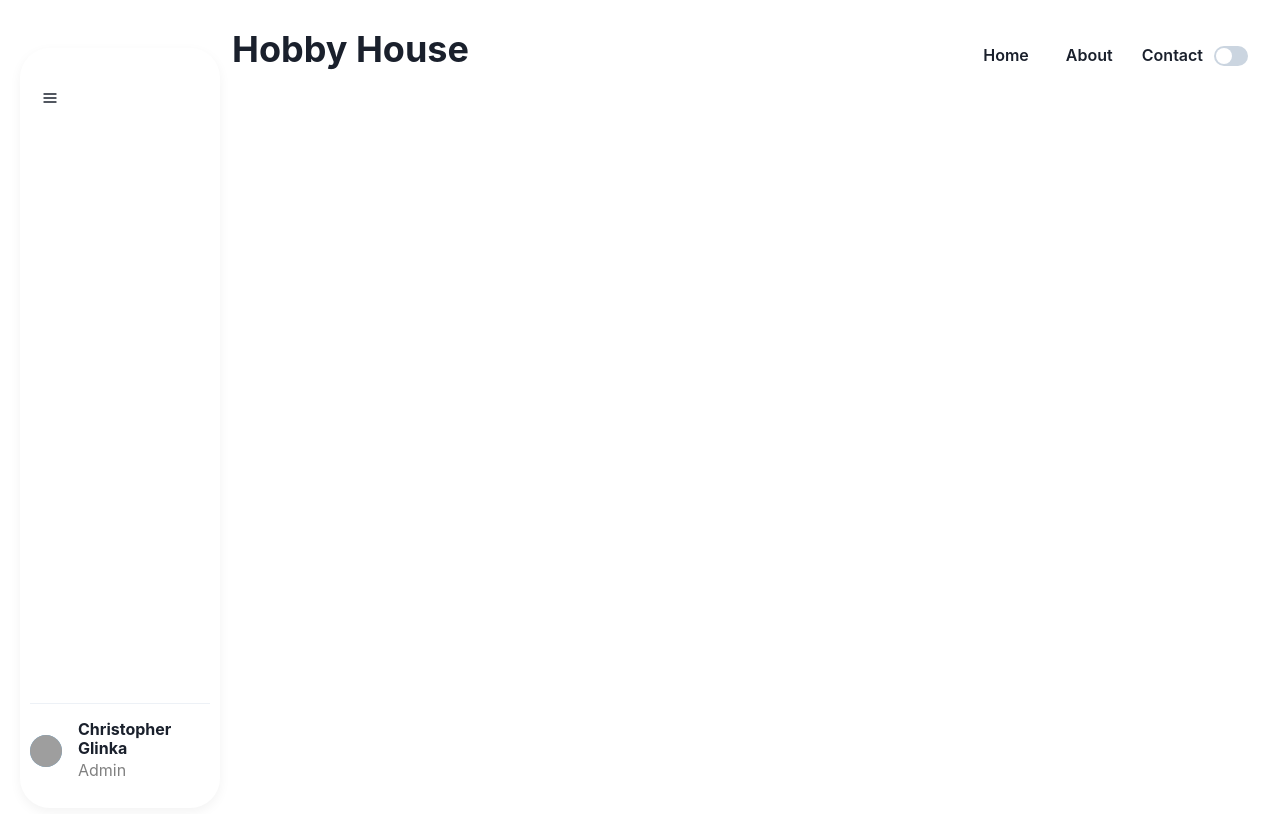
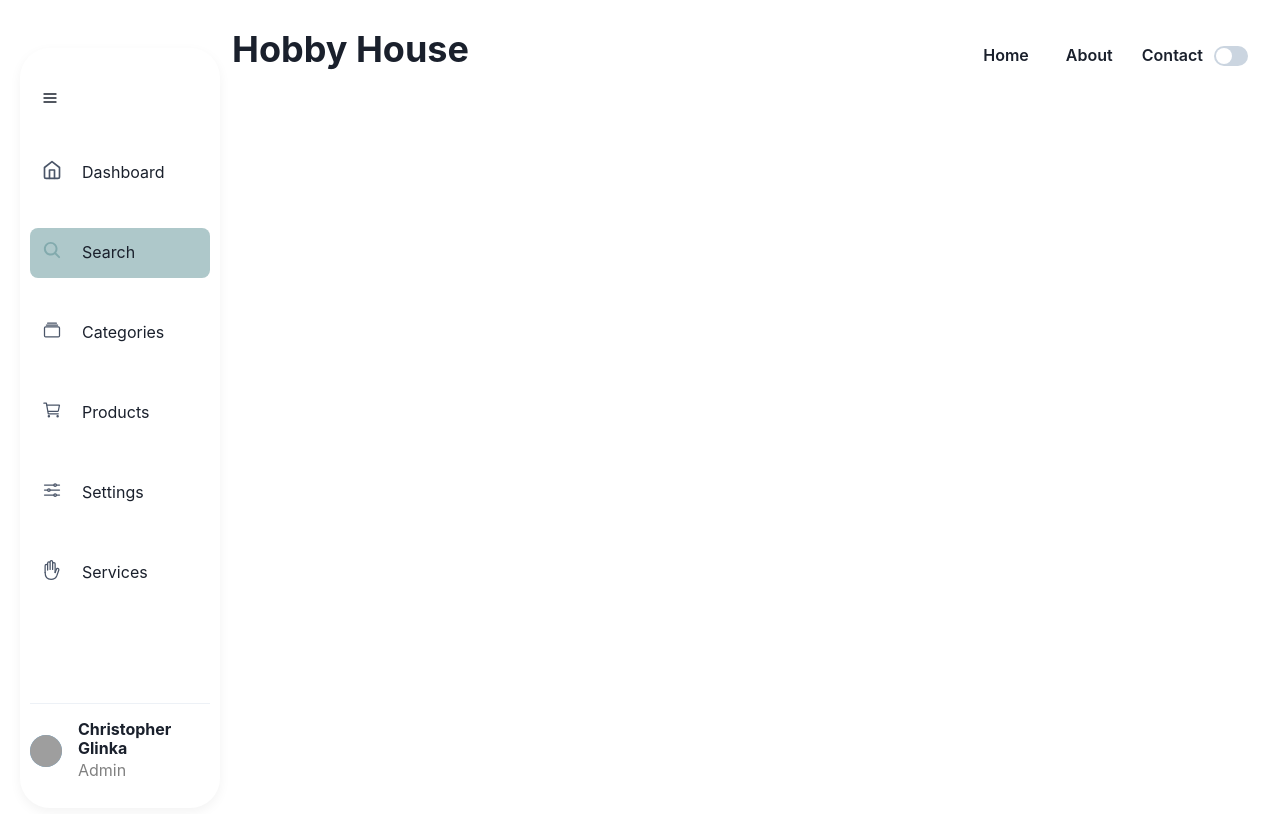
Before and after one commit to CGlinka95/hobby-house, a Next.js app in the folder hobby-house/: page / in a window 1280 px wide. Shown: the top 814 px of the page. Built offline with nearby package versions, Linux system fonts and the light colour scheme; grey boxes are pictures that could not be loaded.

Commit message:
sidebar
sidebar finished and functional

```diff
--- /dev/null
+++ b/hobby-house/components/sidebar/NavHoverBox.js
@@ -0,0 +1,40 @@
+import React from "react";
+import {
+    Flex,
+    Heading,
+    Text,
+    Icon
+} from "@chakra-ui/react";
+
+export default function NavHoverBox({icon, title, description}) {
+    return (
+        <>
+            <Flex
+              pos="absolute"
+              mt="calc(100px - 7.5px)"
+              ml="-10px"
+              w={0}
+              h={0}
+              borderTop="10px solid transparent"
+              borderBottom="10px solid transparent"
+              borderRight="10px solid #82AAAD"
+            />
+            <Flex
+              h={200}
+              w={200}
+              w="100%"
+              flexDir="column"
+              alignItems="center"
+              justify="center"
+              backgroundColor="#82AAAD"
+              borderRadius="10px"
+              color="white"
+              textAlign="center"
+            >
+                <Icon as={icon} fontSize="3x1" mb={4} />
+                <Heading size="md" fontWeight="normal">{title}</Heading>
+                <Text>{description}</Text>
+            </Flex>
+        </>
+    )
+}
--- /dev/null
+++ b/hobby-house/components/sidebar/NavItem.js
@@ -0,0 +1,48 @@
+import React from "react";
+import {
+    Flex,
+    Text,
+    Icon,
+    Link,
+    Menu,
+    MenuButton,
+    MenuList,
+} from "@chakra-ui/react"
+import NavHoverBox from "./NavHoverBox"
+
+export default function NavItem({navSize, title, icon, active, description}) {
+    return (
+        <Flex
+          mt={30}
+          flexDir="column"
+          w="100%"
+          alignItems={navSize == "small" ? "center" : "flex-start"}
+        >
+            <Menu placement="right">
+                <Link
+                  backgroundColor={active && "#AEC8CA"}
+                  p={3}
+                  borderRadius={8}
+                  _hover={{ textDecor: 'none', backgroundColor: '#AEC8CA'}}
+                  w={navSize == "large" && "100%"}
+                >
+                    <MenuButton w="100%">
+                        <Flex>
+                            <Icon as={icon} fontSize="xl" color={active ? "#82AAAD" : "gray.600"} />
+                            <Text ml={5} display={navSize == "small" ? "none" : "flex"}>{title}</Text>
+                        </Flex>
+                    </MenuButton>
+                </Link>
+                <MenuList
+                  py={0}
+                  border="none"
+                  w={200}
+                  h={200}
+                  ml={5}
+                >
+                    <NavHoverBox title={title} icon={icon} description={description} />
+                </MenuList>
+            </Menu>
+        </Flex>
+    )
+}
--- a/hobby-house/components/sidebar/SideBar.tsx
+++ b/hobby-house/components/sidebar/SideBar.js
@@ -1,9 +1,26 @@
-import { Avatar, Divider, Flex, Heading, IconButton, Text, Image } from "@chakra-ui/react"
-import { useState } from "react"
-import { FiMenu } from "react-icons/fi"
+import {
+    Avatar,
+    Divider,
+    Flex,
+    Heading,
+    IconButton,
+    Text
+  } from "@chakra-ui/react"
+import React, { useState } from "react"
+import {
+    FiMenu,
+    FiHome
+  } from "react-icons/fi"
+import {
+    IoSearch,
+    IoOptionsOutline,
+    IoCartOutline,
+    IoAlbumsOutline,
+    IoHandLeftOutline
+  } from "react-icons/io5"
+import NavItem from "./NavItem";
 
-
-const SideBar = () => {
+export default function SideBar() {
     const [navSize, changeNavSize] = useState("large")
     return (
         <Flex
@@ -24,7 +41,7 @@ const SideBar = () => {
               as="nav"
             >
                 <IconButton
-                  aria-label="Open Menu"
+                  aria-label="/"
                   background="none"
                   mt={5}
                   _hover={{background: 'none'}}
@@ -37,6 +54,12 @@ const SideBar = () => {
                         changeNavSize("small")
                   }}
                 />
+                <NavItem navSize={navSize} icon={FiHome} title="Dashboard" description="This is the description for the dashboard" />
+                <NavItem navSize={navSize} icon={IoSearch} title="Search" active />
+                <NavItem navSize={navSize} icon={IoAlbumsOutline} title="Categories" />
+                <NavItem navSize={navSize} icon={IoCartOutline} title="Products" />
+                <NavItem navSize={navSize} icon={IoOptionsOutline} title="Settings" />
+                <NavItem navSize={navSize} icon={IoHandLeftOutline} title="Services" />
             </Flex>
             <Flex
               p="5%"
@@ -57,5 +80,3 @@ const SideBar = () => {
         </Flex>
     )
 }
-
-export default SideBar
--- a/hobby-house/pages/_app.tsx
+++ b/hobby-house/pages/_app.js
@@ -1,7 +1,6 @@
-import type { AppProps } from 'next/app'
 import { ChakraProvider } from "@chakra-ui/react";
 
-function MyApp({ Component, pageProps }: AppProps) {
+function MyApp({ Component, pageProps }) {
   return (
     <ChakraProvider>
       <Component {...pageProps} />
--- a/hobby-house/tsconfig.json
+++ b/hobby-house/tsconfig.json
@@ -15,6 +15,6 @@
     "jsx": "preserve",
     "incremental": true
   },
-  "include": ["next-env.d.ts", "**/*.ts", "**/*.tsx"],
+  "include": ["next-env.d.ts", "**/*.ts", "**/*.tsx", "components/navbar/NavBar.js", "components/sidebar/NavHoverBox.js", "components/sidebar/NavItem.js", "components/sidebar/SideBar.js", "pages/_app.js", "pages/index.js"],
   "exclude": ["node_modules"]
 }
```
Also changed, not shown: hobby-house/components/sidebar/NavItem.tsx (deleted, +0 -12 lines), hobby-house/pages/index.js (renamed from hobby-house/pages/index.tsx, +6 -4 lines), hobby-house/components/navbar/NavBar.js (renamed from hobby-house/components/navbar/NavBar.tsx), hobby-house/components/sidebar/NavHoverBox.tsx (deleted).
